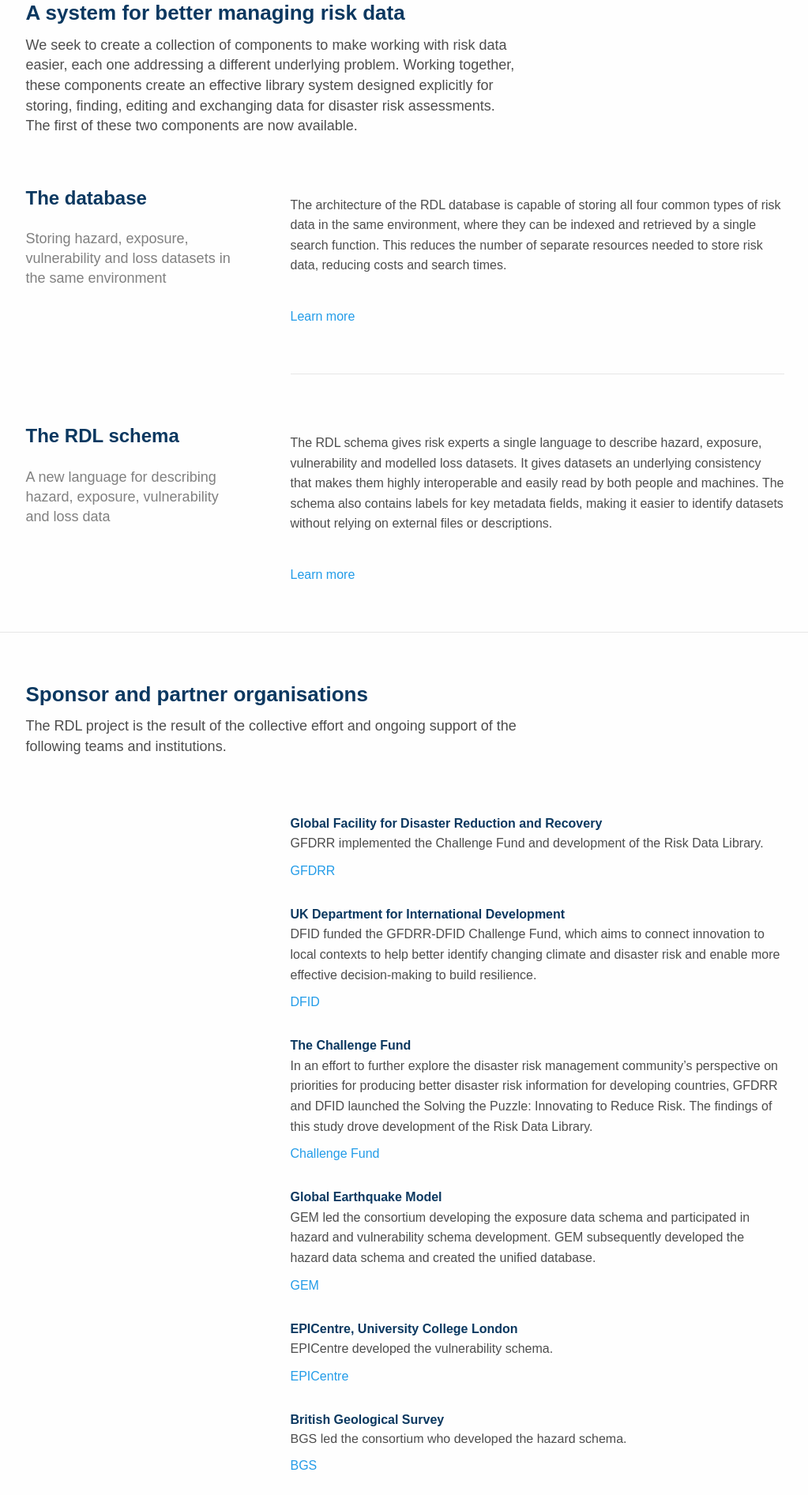
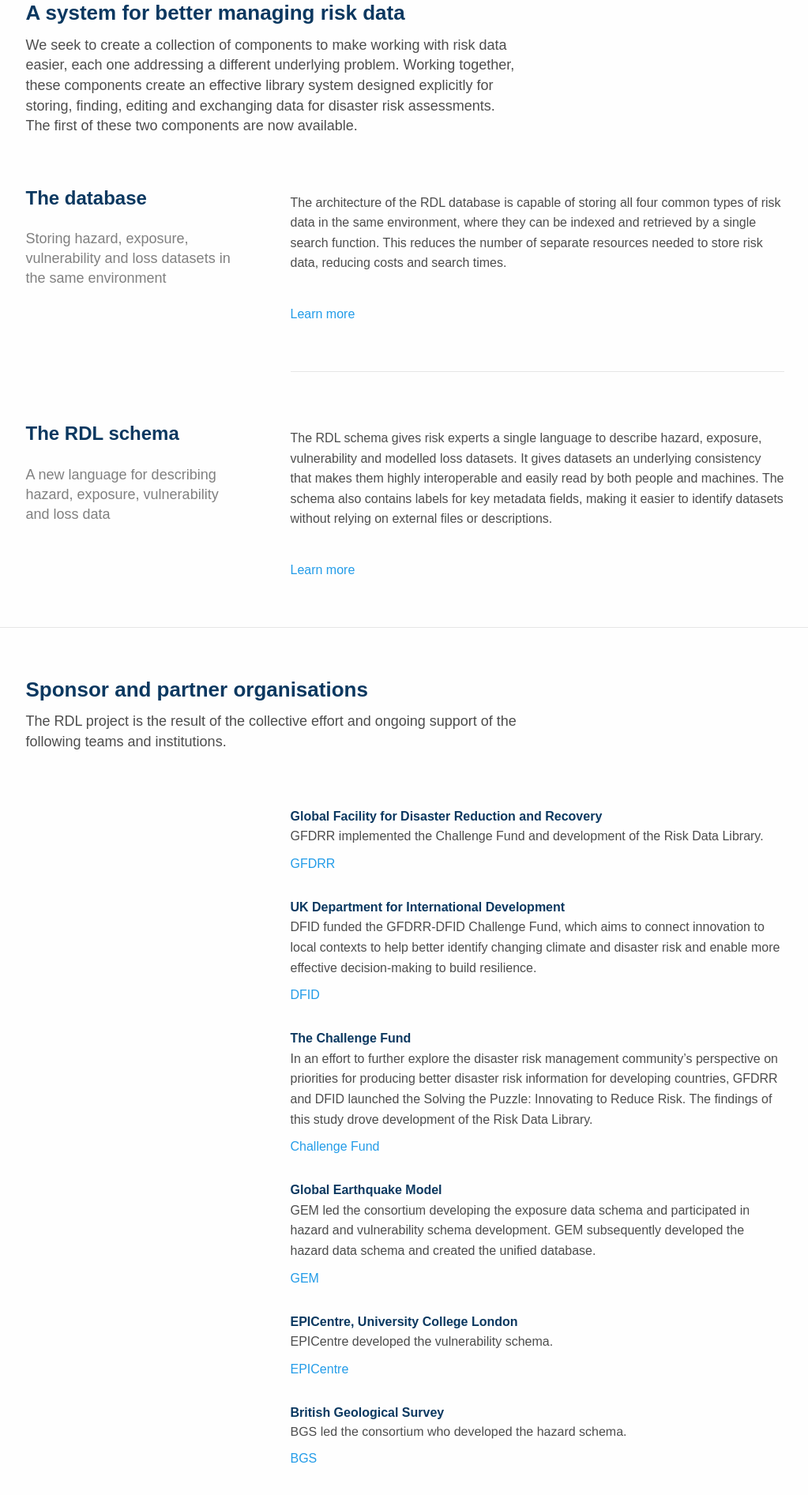
Before and after one commit to GFDRR/risk-data-library.github.io, a Jekyll site: the page built from index.html, in a window 1280 px wide. Shown: the part 730-2623 px from the top of the page at 79% size, without its empty margins (120-1143 px from the left). Built offline with Jekyll 4.4.1, drawn with Linux system fonts in a browser that asks for light colours; nearby versions of some CDN libraries.

Commit message:
fix: minor fix padding

```diff
--- a/_sass/_fonts.scss
+++ b/_sass/_fonts.scss
@@ -88,7 +88,7 @@
   margin-bottom: 40px;
 
   &> :first-child {
-    padding-top: 6px;
+    padding-top: 3px;
   }
 }
 
```
